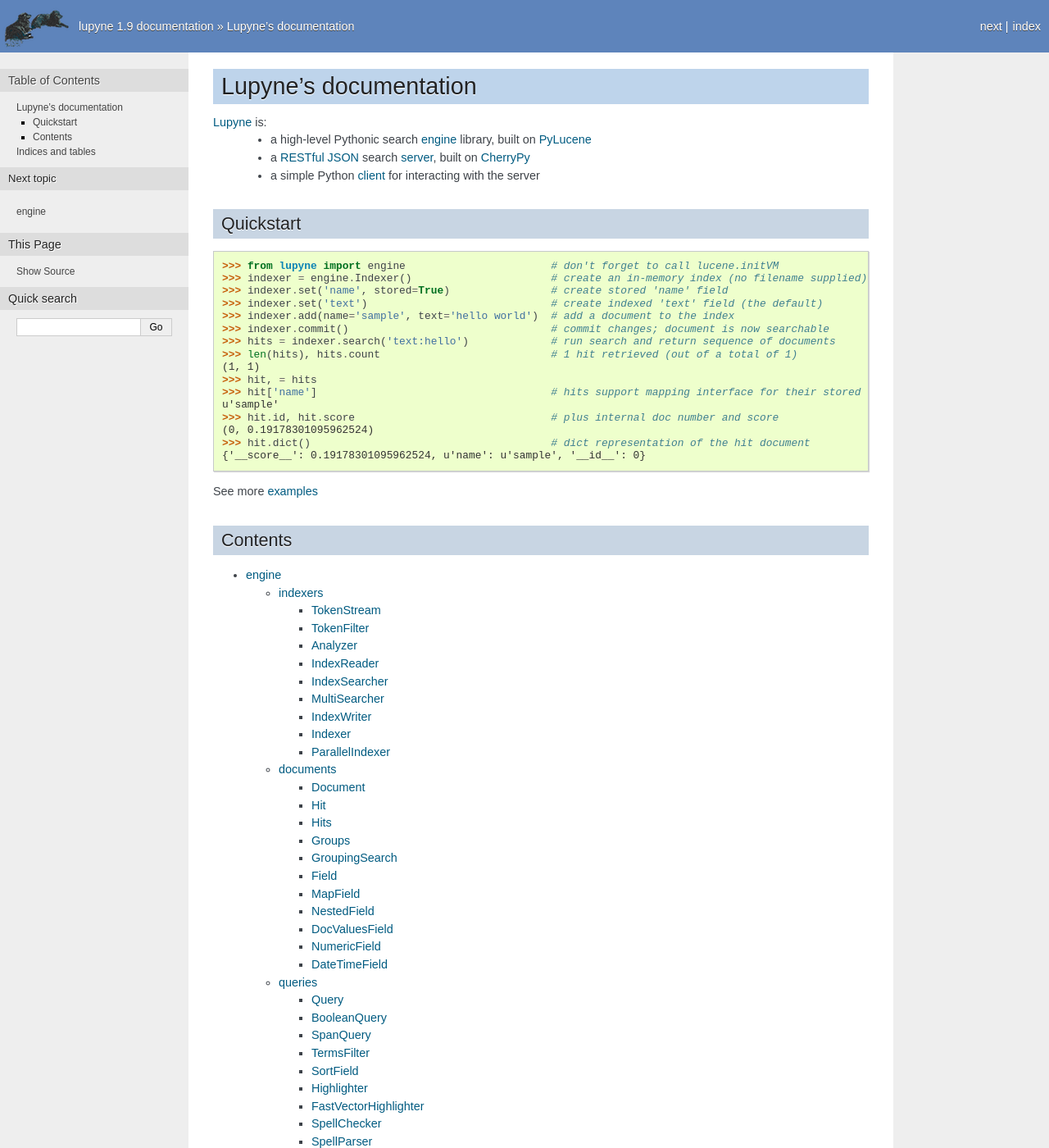
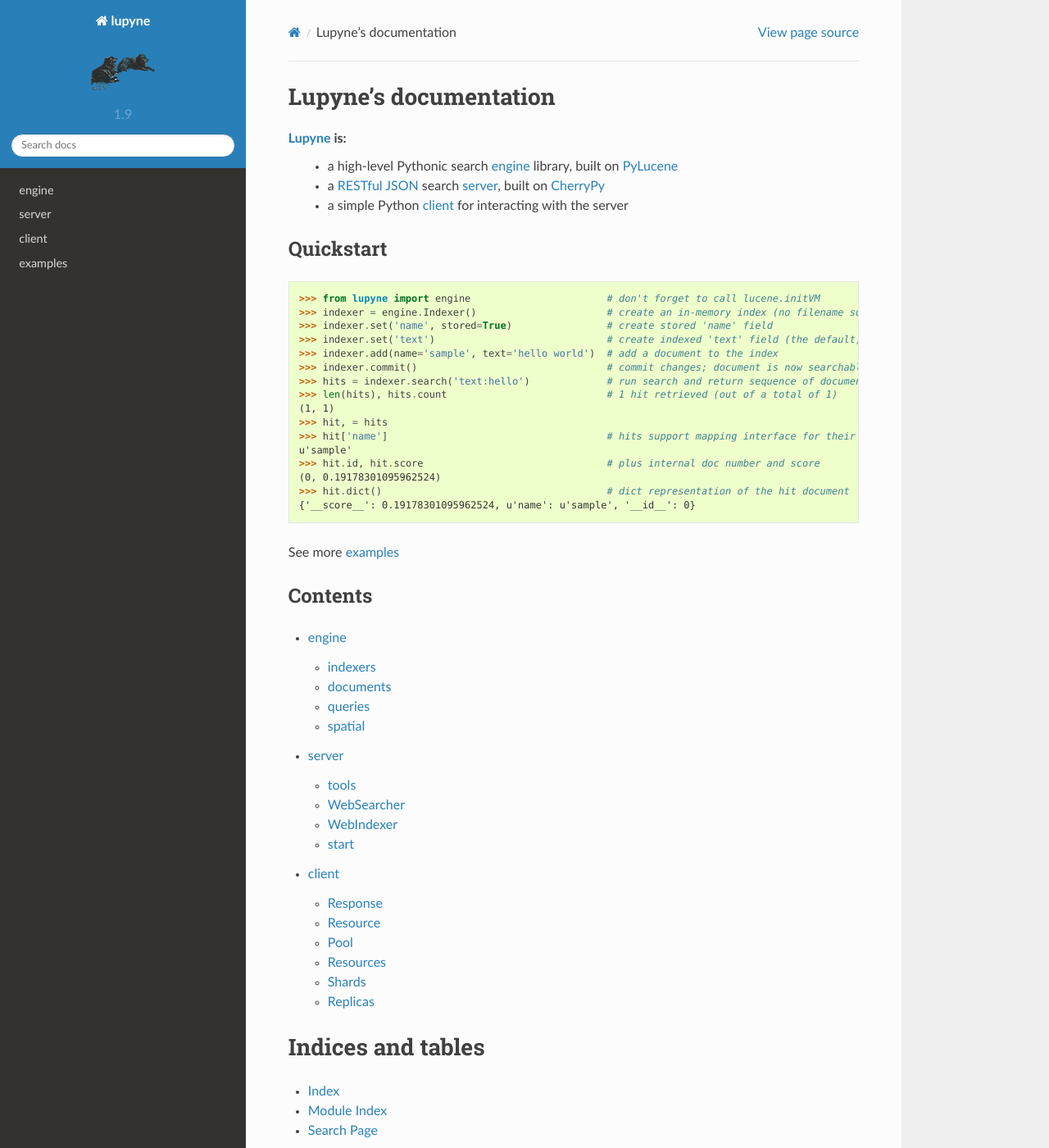
Before and after one commit to coady/lupyne, a Sphinx documentation site: the page built from docs/index.rst, in a window 1280 px wide and 1400 px high. Shown: the whole window at 82% size. Built offline with Sphinx 7.4.7 and the Read the Docs theme 2.0.0, drawn with Linux system fonts in a browser that asks for light colours; some of the changed text lies outside the part shown.

Commit message:
Docs switched to standard theme.

```diff
--- a/docs/conf.py
+++ b/docs/conf.py
@@ -112,15 +112,15 @@
 
 # The theme to use for HTML and HTML Help pages.  See the documentation for
 # a list of builtin themes.
-html_theme = 'theme'
+html_theme = 'sphinx_rtd_theme'
 
 # Theme options are theme-specific and customize the look and feel of a theme
 # further.  For a list of options available for each theme, see the
 # documentation.
-#html_theme_options = {}
+# html_theme_options = {}
 
 # Add any paths that contain custom themes here, relative to this directory.
-html_theme_path = ['.']
+#html_theme_path = []
 
 # The name for this set of Sphinx documents.  If None, it defaults to
 # "<project> v<release> documentation".
@@ -131,7 +131,7 @@
 
 # The name of an image file (relative to this directory) to place at the top
 # of the sidebar.
-#html_logo = None
+html_logo = '_static/logo.png'
 
 # The name of an image file (within the static path) to use as favicon of the
 # docs.  This file should be a Windows icon file (.ico) being 16x16 or 32x32
--- a/docs/index.rst
+++ b/docs/index.rst
@@ -36,6 +36,7 @@
 ^^^^^^^^^^
 
 .. toctree::
+   :maxdepth: 2
 
    engine
    server
--- a/docs/theme/static/theme.css_t
+++ /dev/null
@@ -1,16 +0,0 @@
-@import url("nature.css");
-
-div.related {
-    background-color: #5E84BB;
-    background-image: url('logo.png');
-    background-repeat: no-repeat;
-    line-height: 64px;
-}
-
-div.related a {
-    color: #fff;
-}
-
-div.related ul {
-    padding-left: 96px;
-}
--- a/docs/theme/theme.conf
+++ /dev/null
@@ -1,3 +0,0 @@
-[theme]
-inherit = nature
-stylesheet = theme.css
```
Also changed, not shown: docs/_static/logo.png (renamed from docs/theme/static/logo.png), 1 other file.
